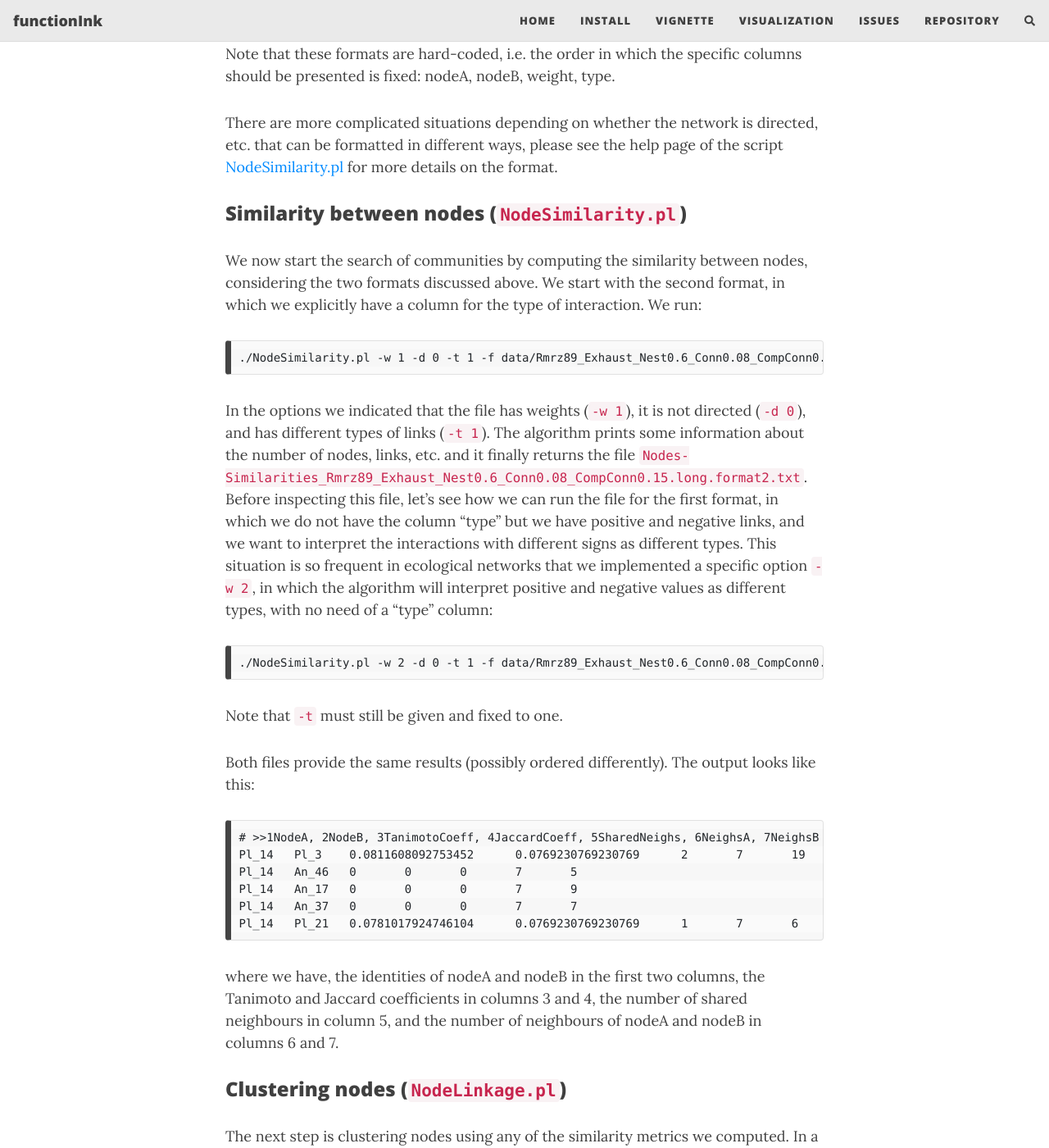
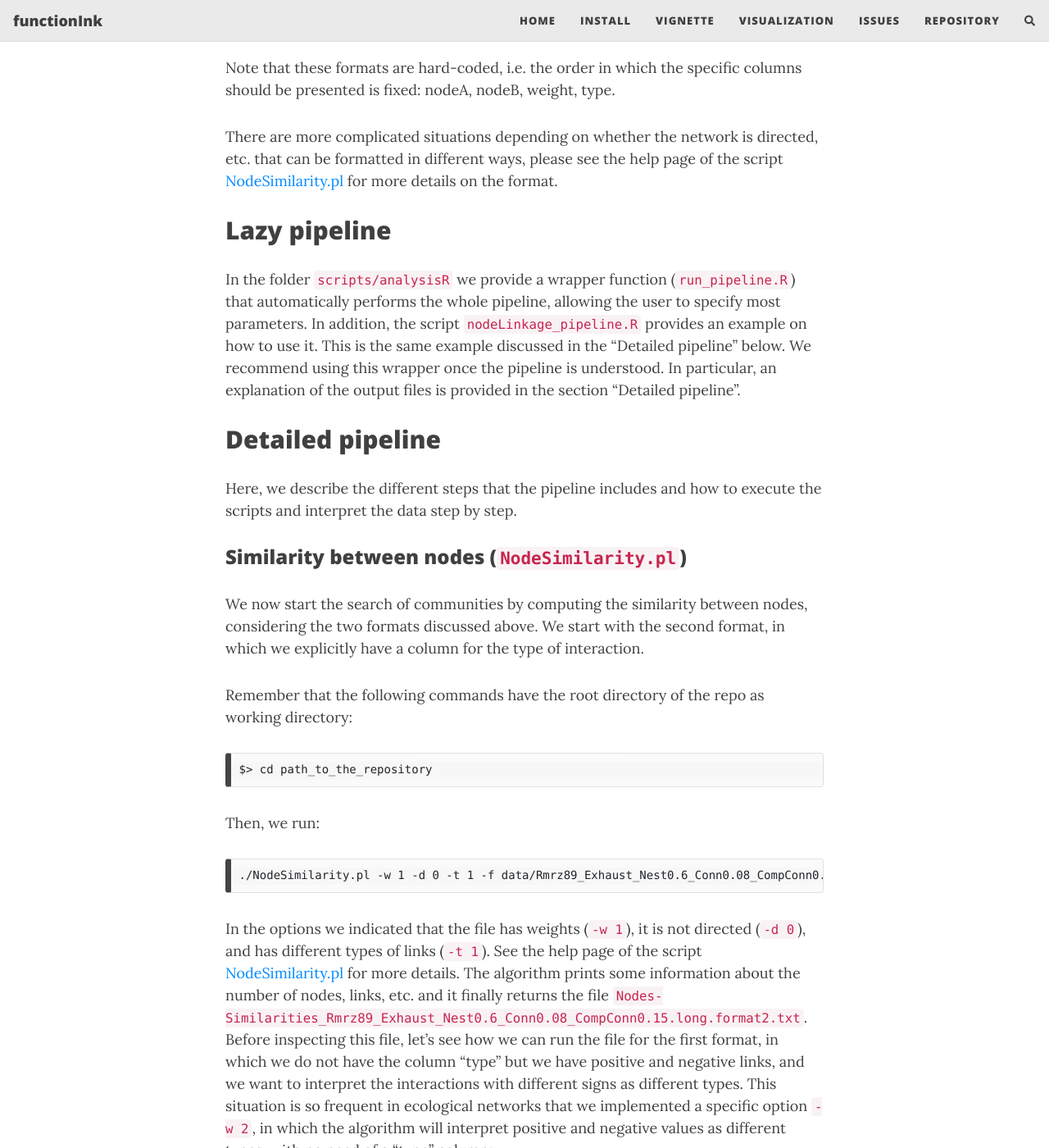
Before and after one commit to apascualgarcia/functionInk, a Jekyll site: the page built from docs/_pages/Vignette.md, in a window 1280 px wide and 1400 px high, scrolled down 1858 px. Shown: the whole window at 82% size. Built offline with Jekyll 4.4.1, drawn with Linux system fonts in a browser that asks for light colours; nearby versions of some CDN libraries; comment, search, counter and statistics services are not loaded; some of the changed text lies outside the part shown.

Commit message:
explanation of new R wrapper. Toc formatting

````diff
--- a/docs/_pages/Vignette.md
+++ b/docs/_pages/Vignette.md
@@ -9,17 +11,18 @@ In this vignette, we analyze one of the networks provided in the repository. We
 cloned the repository in your computer and that the scripts have permissions to be executed  (see [Install](../Install) page).
 All results obtained can be found in the directory `vignette_example`.
 
+
+## Input data format
+
+In the directory `data` we have a set of bipartite synthetic matrices used in the publication of the method to test its performance. The networks are labelled with the fields "Nest" and "Conn" indicating the nestedness and connectance of the matrix connecting both pools of nodes, and the label "CompConn" indicates the connectance within the pools. Each pool may represent a pool of species such as plants and their pollinator species (labelled animals) with links representing competition within the pools and mutualistic links between the pools.
+
 We start setting the root directory of the repo as working directory.
 
 ```
 $> cd path_to_the_repository
 ```
 
-### Format
-
-In the directory `data` we have a set of bipartite synthetic matrices used in the publication of the method to test its performance. The networks are labelled with the fields "Nest" and "Conn" indicating the nestedness and connectance of the matrix connecting both pools of nodes, and the label "CompConn" indicates the connectance within the pools. Each pool may represent a pool of species such as plants and their pollinator species (labelled animals) with links representing competition within the pools and mutualistic links between the pools.
-
-We start working with the network ```Rmrz89_Exhaust_Nest0.6_Conn0.08_CompConn0.15.long.txt```. We have a look at the format:
+We are going to work with the network ```Rmrz89_Exhaust_Nest0.6_Conn0.08_CompConn0.15.long.txt```. We have a look at the format:
 
 ```
 $> less data/Rmrz89_Exhaust_Nest0.6_Conn0.08_CompConn0.15.long.txt
@@ -57,14 +60,31 @@ Note that these formats are hard-coded, i.e. the order in which the specific col
 
 There are more complicated situations depending on whether the network is directed, etc. that can be formatted in different ways, please see the help page of the script [NodeSimilarity.pl](../help) for more details on the format.
 
+## Lazy pipeline
+
+In the folder `scripts/analysisR` we provide a wrapper function (`run_pipeline.R`) that automatically performs the whole pipeline, allowing the user to specify most parameters. In addition, the script `nodeLinkage_pipeline.R` provides an example on how to use it. This is the same example discussed in the "Detailed pipeline" below. We recommend using this wrapper once the pipeline is understood. In particular, an explanation of the output files is provided in the section "Detailed pipeline".
+
+
+## Detailed pipeline
+
+Here, we describe the different steps that the pipeline includes and how to execute the scripts and interpret the data step by step.
+
 ### Similarity between nodes (`NodeSimilarity.pl`)
-We now start the search of communities by computing the similarity between nodes, considering the two formats discussed above. We start with the second format, in which we explicitly have a column for the type of interaction. We run:
+We now start the search of communities by computing the similarity between nodes, considering the two formats discussed above. We start with the second format, in which we explicitly have a column for the type of interaction.
+
+Remember that the following commands have the root directory of the repo as working directory:
+
+```
+$> cd path_to_the_repository
+```
+
+Then, we run:
 
 ```
 ./NodeSimilarity.pl -w 1 -d 0 -t 1 -f data/Rmrz89_Exhaust_Nest0.6_Conn0.08_CompConn0.15.long.format2.txt
 ```
 
-In the options we indicated that the file has weights (`-w 1`), it is not directed (`-d 0`), and has different types of links (`-t 1`).
+In the options we indicated that the file has weights (`-w 1`), it is not directed (`-d 0`), and has different types of links (`-t 1`). See the help page of the script [NodeSimilarity.pl](../help) for more details.
 The algorithm prints some information about the number of nodes, links, etc. and it finally returns the file `Nodes-Similarities_Rmrz89_Exhaust_Nest0.6_Conn0.08_CompConn0.15.long.format2.txt`. Before inspecting this file, let's see how we can run the file for the first format, in which we do not have the column "type" but we have positive and negative links, and we want to interpret the interactions with different signs as different types. This situation is so frequent in ecological networks that we implemented a specific option `-w 2`, in which the algorithm will interpret positive and negative values as different types, with no need of a "type" column:
 
 ```
@@ -94,7 +114,9 @@ The next step is clustering nodes using any of the similarity metrics we compute
 ./NodeLinkage.pl -fn data/Rmrz89_Exhaust_Nest0.6_Conn0.08_CompConn0.15.long.txt -fs Nodes-Similarities_Rmrz89_Exhaust_Nest0.6_Conn0.08_CompConn0.15.long.txt
 ```
 
-with no further options. We obtain two files. The first file `HistExtend-NL_Average_NoStop_$label` is a detailed description of the clustering. The name of the file tell us that the default method of clustering was used (Average Linkage) with no stopping criteria. $label stands for the name of the network. We inspect the file:
+with no further options.  See the help page of the script [NodeLinkage.pl](../help) for more details of the options that the algorithm offers.
+
+We obtain two files. The first file `HistExtend-NL_Average_NoStop_$label` is a detailed description of the clustering. The name of the file tell us that the default method of clustering was used (Average Linkage) with no stopping criteria. $label stands for the name of the network. We inspect the file:
 
 ```
 head  HistExtend-NL_Average_NoStop_Rmrz89_Exhaust_Nest0.6_Conn0.08_CompConn0.15.long.txt
````
Also changed, not shown: other parts of docs/_pages/Vignette.md (+3 -1 lines), docs/_pages/Install.md (+1 -1 lines).
